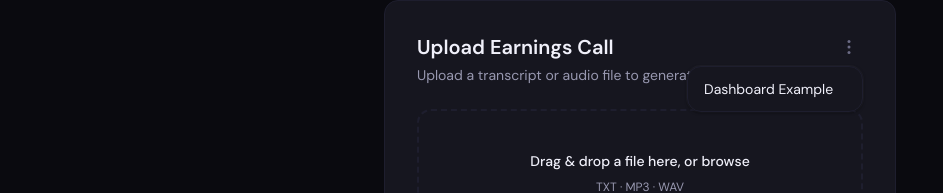
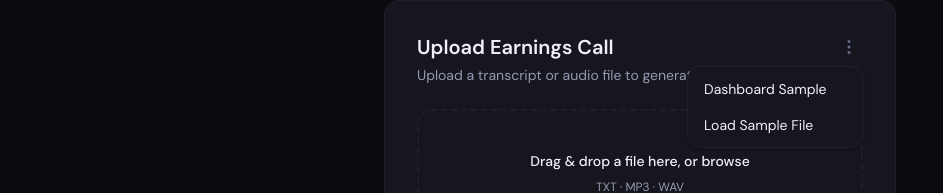
Before and after one commit to hkominsky/market-brief, a React (Vite) app in the folder src/view/: page / in a window 1280 px wide. Both pictures are taken after a click on the button "More options". Shown: the part 235-428 px from the top of the page, without its empty margins (0-943 px from the left). Built offline with nearby package versions, Linux system fonts and the light colour scheme.

Commit message:
Added a sample transcript to the drop down menu for future ease of use

```diff
--- a/src/view/src/App.tsx
+++ b/src/view/src/App.tsx
@@ -1,4 +1,4 @@
-import React, { useEffect } from "react";
+import React, { useEffect, useState } from "react";
 import useStore from "./store";
 import UploadForm from "./components/UploadForm";
 import Dashboard from "./components/Dashboard";
@@ -9,6 +9,7 @@ import { SpeedInsights } from "@vercel/speed-insights/react";
 
 export default function App() {
   const { earningsCalls, error, setError, setEarningsCalls, reset } = useStore();
+  const [sampleFile, setSampleFile] = useState<File | null>(null);
 
   useEffect(() => {
     if (error) {
@@ -16,6 +17,13 @@ export default function App() {
       return () => clearTimeout(t);
     }
   }, [error]);
+
+  const handleLoadSample = async () => {
+    const res = await fetch("/sample-transcript.txt");
+    const text = await res.text();
+    const file = new File([text], "sample-transcript.txt", { type: "text/plain" });
+    setSampleFile(file);
+  };
 
   return (
     <div className="relative min-h-screen bg-brand-bg">
@@ -34,9 +42,13 @@ export default function App() {
           <span>{error}</span>
         </div>
       )}
-      {earningsCalls
+      {earningsCalls && earningsCalls.length > 0
         ? <Dashboard />
-        : <UploadForm onLoadMock={() => setEarningsCalls([MOCK_CALL])} />
+        : <UploadForm
+            onLoadMock={() => setEarningsCalls([MOCK_CALL])}
+            onLoadSample={handleLoadSample}
+            sampleFile={sampleFile}
+          />
       }
       <Analytics />
       <SpeedInsights />
--- a/src/view/src/components/UploadForm.tsx
+++ b/src/view/src/components/UploadForm.tsx
@@ -5,9 +5,11 @@ const ACCEPTED = [".txt", ".mp3", ".wav"];
 
 interface UploadFormProps {
   onLoadMock?: () => void;
+  onLoadSample?: () => void;
+  sampleFile?: File | null;
 }
 
-const UploadForm = ({ onLoadMock }: UploadFormProps) => {
+const UploadForm = ({ onLoadMock, onLoadSample, sampleFile }: UploadFormProps) => {
   const { setEarningsCalls, setLoading, setError, loading } = useStore();
   const [selectedFile, setSelectedFile] = useState<File | null>(null);
   const [dragging, setDragging] = useState(false);
@@ -15,7 +17,10 @@ const UploadForm = ({ onLoadMock }: UploadFormProps) => {
   const inputRef = useRef<HTMLInputElement>(null);
   const menuRef = useRef<HTMLDivElement>(null);
 
-  // Close menu when clicking outside
+  useEffect(() => {
+    if (sampleFile) setSelectedFile(sampleFile);
+  }, [sampleFile]);
+
   useEffect(() => {
     const handleClickOutside = (e: MouseEvent) => {
       if (menuRef.current && !menuRef.current.contains(e.target as Node)) {
@@ -43,15 +48,18 @@ const UploadForm = ({ onLoadMock }: UploadFormProps) => {
     formData.append("file", selectedFile);
     setLoading(true);
     try {
-      const res = await fetch("http://localhost:8000/upload", {
+      const res = await fetch(`${import.meta.env.VITE_API_URL}/upload`, {
         method: "POST",
         body: formData,
       });
       if (!res.ok) {
-        const err = await res.json();
-        throw new Error(err.detail || "Upload failed");
+        const text = await res.text();
+        let detail = "Upload failed";
+        try { detail = JSON.parse(text).detail || detail; } catch {}
+        throw new Error(detail);
       }
-      const data = await res.json();
+      const text = await res.text();
+      const data = JSON.parse(text);
       setEarningsCalls(Array.isArray(data) ? data : [data]);
     } catch (err: any) {
       setError(err.message || "Something went wrong");
@@ -62,7 +70,6 @@ const UploadForm = ({ onLoadMock }: UploadFormProps) => {
     <div className="min-h-screen bg-brand-bg flex items-center justify-center p-6">
       <div className="w-full max-w-lg bg-brand-card border border-brand-border rounded-card p-8">
 
-        {/* Header row with three-dot menu */}
         <div className="mb-6 flex items-start justify-between">
           <div>
             <h2 className="font-sans text-xl font-semibold text-brand-text mb-1">
@@ -73,7 +80,6 @@ const UploadForm = ({ onLoadMock }: UploadFormProps) => {
             </p>
           </div>
 
-          {/* Three-dot menu */}
           <div className="relative" ref={menuRef}>
             <button
               onClick={() => setMenuOpen((prev) => !prev)}
@@ -96,7 +102,16 @@ const UploadForm = ({ onLoadMock }: UploadFormProps) => {
                   }}
                   className="w-full text-left px-4 py-2 text-sm text-brand-text hover:bg-brand-border/40 transition-colors"
                 >
-                  Dashboard Example
+                  Dashboard Sample
+                </button>
+                <button
+                  onClick={() => {
+                    setMenuOpen(false);
+                    onLoadSample?.();
+                  }}
+                  className="w-full text-left px-4 py-2 text-sm text-brand-text hover:bg-brand-border/40 transition-colors"
+                >
+                  Load Sample File
                 </button>
               </div>
             )}
@@ -127,7 +142,7 @@ const UploadForm = ({ onLoadMock }: UploadFormProps) => {
         >
           {selectedFile ? (
             <>
-              <p className="text-xs text-brand-subtext uppercase tracking-widest">File Loaded</p>
+              <p className="text-xs text-brand-subtext uppercase tracking-widest">File Added</p>
               <p className="text-sm text-brand-accent font-medium">{selectedFile.name}</p>
               <p className="text-xs text-brand-muted">Click to replace</p>
             </>
```
Also changed, not shown: src/view/src/assets/vite-env.d.ts (+8 -0 lines), src/view/public/sample-transcript.txt (added).
